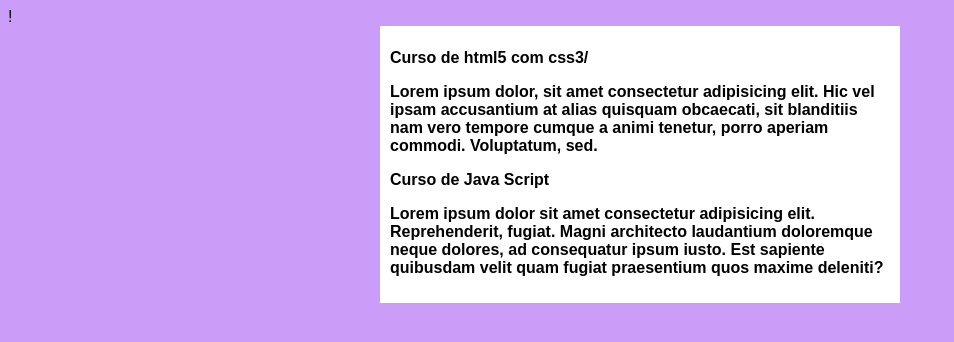
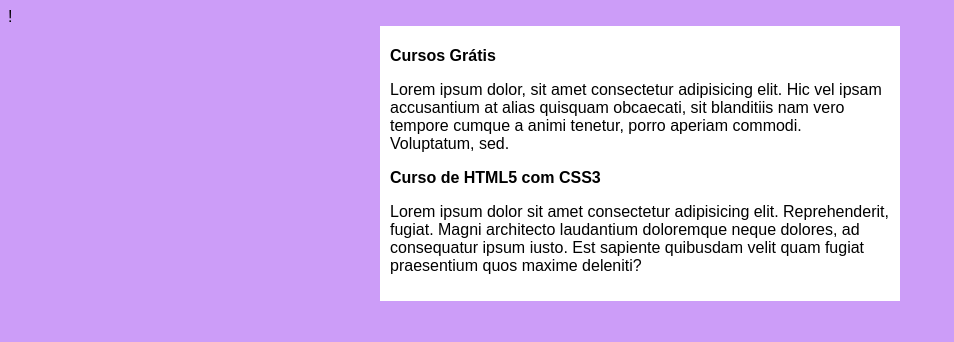
Before and after one commit to Edinei2022/Projeto-teste, a plain HTML site: page index.html in a window 1280 px wide. Shown: the whole page, without its empty margins (0-954 px from the left). Drawn offline with Linux system fonts and the light colour scheme; files that its build step writes are made by us from their sources.

Commit message:
Update index.html

```diff
--- a/index.html
+++ b/index.html
@@ -4,19 +4,19 @@
         <meta charset="UTF-8">
         <meta name="viewport" content="width=device-width, initial-scale=1">
         <link href="css/style.css" rel="stylesheet">
-        <title>Título do Site</title>
+        <title>Curso em Vídeo </title>
         <link rel="stylesheet" href="estilos/style.css">
     </head>
     <body>
         <main>
             <head>
-                <h2>Curso de html5 com css3/<h2>
+                <h1>Cursos Grátis</h1>
                     <p>Lorem ipsum dolor, sit amet consectetur adipisicing elit. Hic vel ipsam accusantium
                      at alias quisquam obcaecati, sit blanditiis nam vero tempore cumque a animi tenetur, porro aperiam
                      commodi. Voluptatum, sed.</p>
          </head>
          <article>
-            <h2>Curso de Java Script</h2>
+            <h2>Curso de HTML5 com CSS3</h2>
             <p>Lorem ipsum dolor sit amet consectetur adipisicing elit. Reprehenderit, fugiat.
                 Magni architecto laudantium doloremque neque dolores, ad consequatur ipsum iusto.
                 Est sapiente quibusdam velit quam fugiat praesentium quos maxime deleniti?</p>
```
